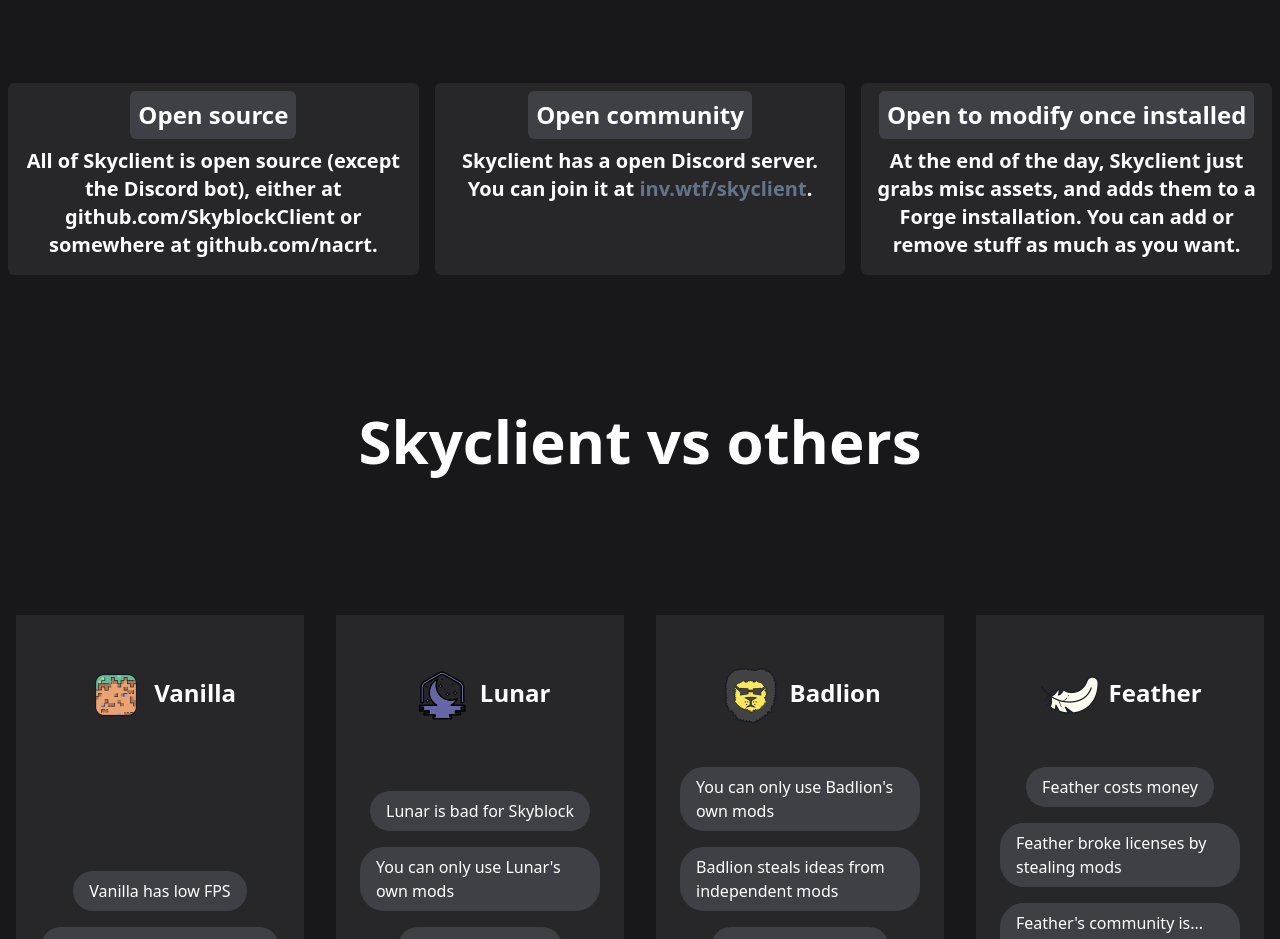
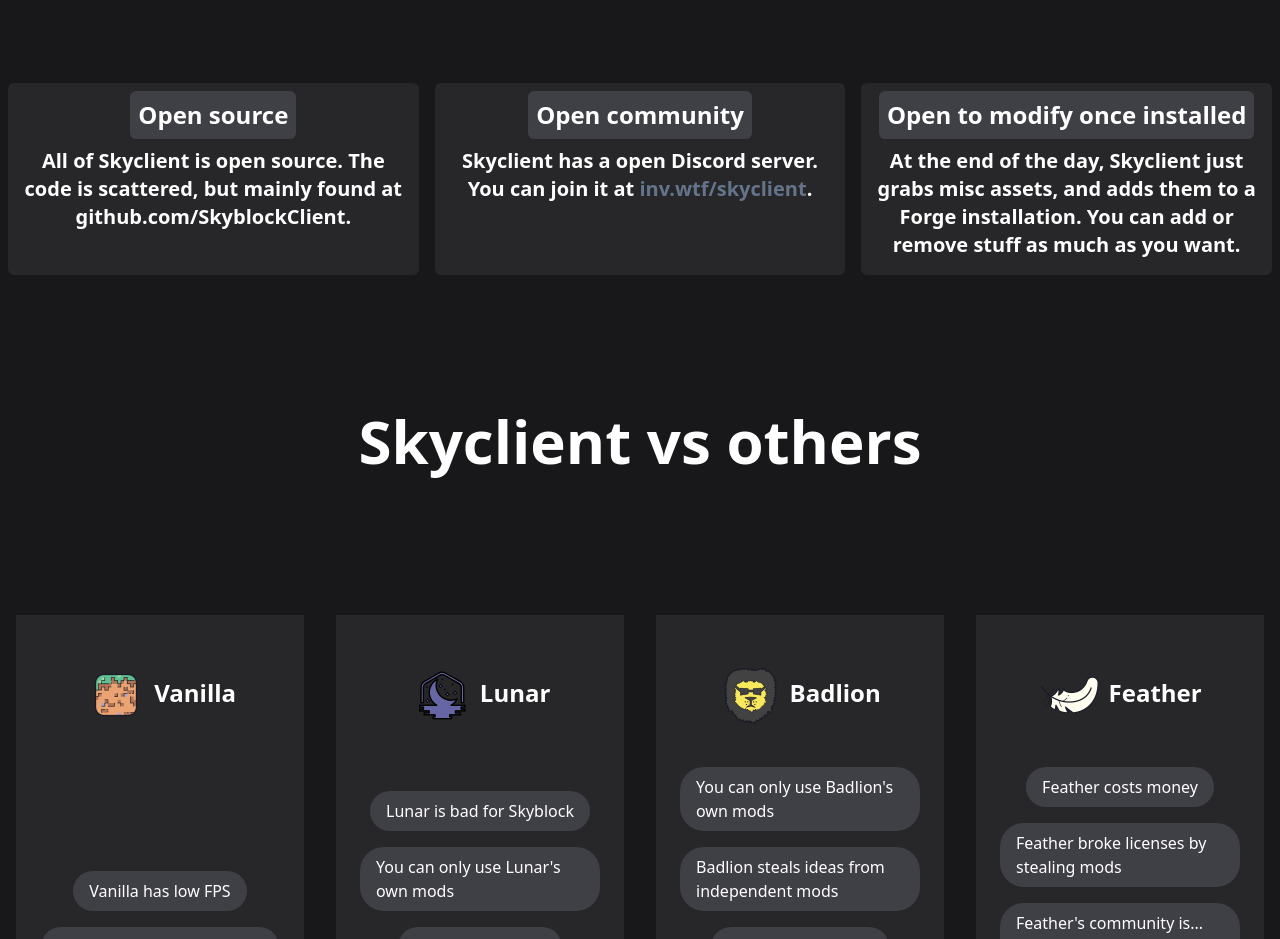
Before and after one commit to SkyblockClient/Website, a plain HTML site: page docs/index.html in a window 1280 px wide. Shown: the part 2040-2979 px from the top of the page. Drawn offline with nearby package versions, Linux system fonts and the light colour scheme.

Commit message:
Update index.html

```diff
--- a/docs/index.html
+++ b/docs/index.html
@@ -122,7 +122,7 @@
       </template-example>
       <open-item
         name="Open source"
-        description="All of Skyclient is open source (except the Discord bot), either at github.com/SkyblockClient or somewhere at github.com/nacrt."
+        description="All of Skyclient is open source. The code is scattered, but mainly found at github.com/SkyblockClient."
       ></open-item>
       <open-item
         name="Open community"
```
